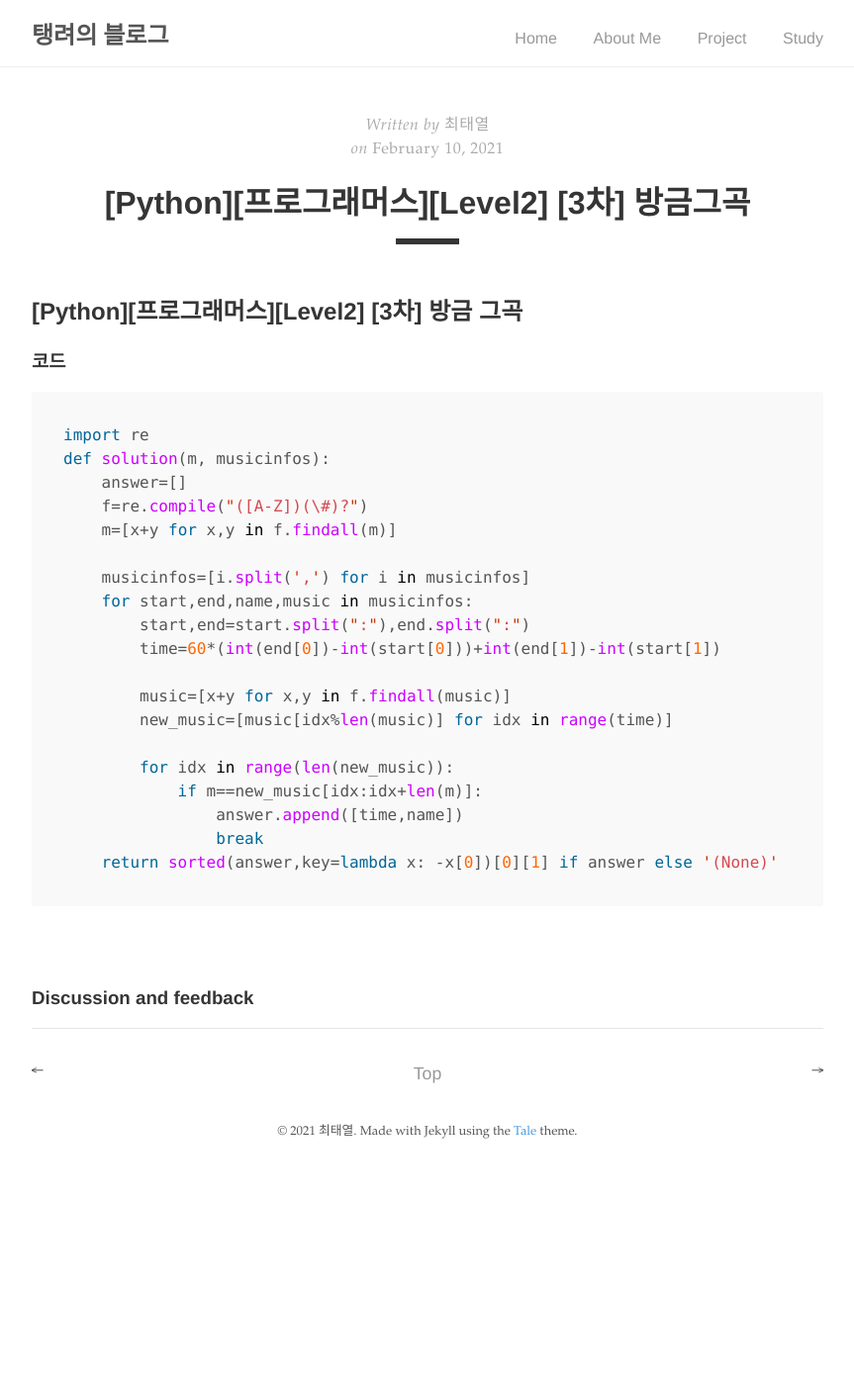
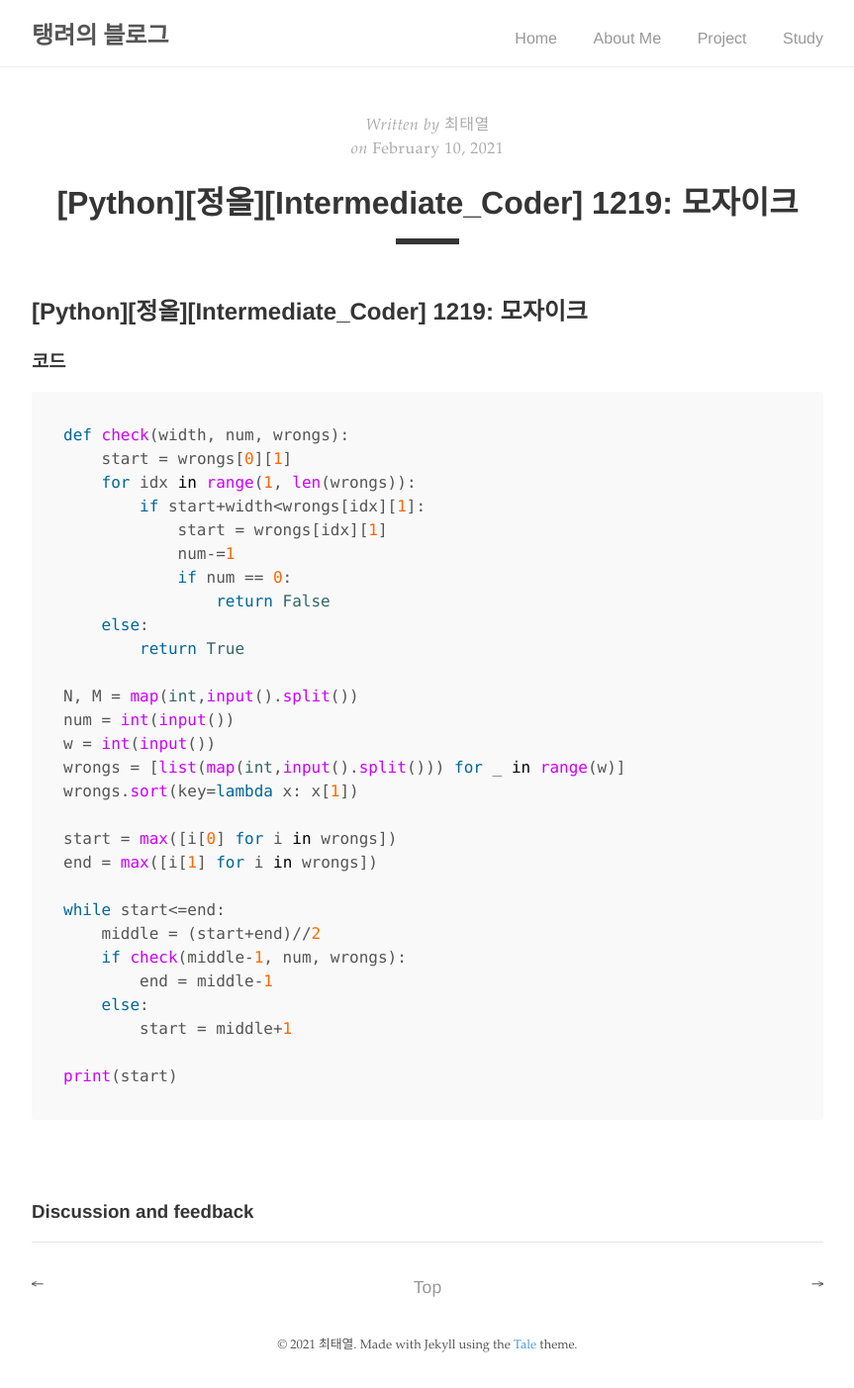
Before and after one commit to Ta-Ye/Ta-Ye.github.io, a Jekyll site: the page built from _posts/2021-02-10-Pro115.md, in a window 1280 px wide. Shown: the whole page at 99% size, without its empty margins (208-1071 px from the left). Built offline with Jekyll 4.4.1, drawn with Linux system fonts in a browser that asks for light colours; some web fonts are replaced; comment, search, counter and statistics services are not loaded; before the commit the page ends 1187 px from its top, so only the background shows below that.

Commit message:
add pro115

````diff
--- a/_posts/2021-02-10-Pro115.md
+++ b/_posts/2021-02-10-Pro115.md
@@ -1,32 +1,41 @@
 ---
 layout: post
-title: "[Python][프로그래머스][Level2] [3차] 방금그곡"
-tags: [Programmers]
+title: "[Python][정올][Intermediate_Coder] 1219: 모자이크"
+tags: [jungol]
 comments: true
 ---
 
-## [Python][프로그래머스][Level2] [3차] 방금 그곡
+## [Python][정올][Intermediate_Coder] 1219: 모자이크
 
 ### 코드
 
 ```python
-import re
-def solution(m, musicinfos):
-    answer=[]
-    f=re.compile("([A-Z])(\#)?")
-    m=[x+y for x,y in f.findall(m)]
+def check(width, num, wrongs):
+    start = wrongs[0][1]
+    for idx in range(1, len(wrongs)):
+        if start+width<wrongs[idx][1]:
+            start = wrongs[idx][1]
+            num-=1
+            if num == 0:
+                return False
+    else:
+        return True
 
-    musicinfos=[i.split(',') for i in musicinfos]
-    for start,end,name,music in musicinfos:
-        start,end=start.split(":"),end.split(":")
-        time=60*(int(end[0])-int(start[0]))+int(end[1])-int(start[1])
+N, M = map(int,input().split())
+num = int(input())
+w = int(input())
+wrongs = [list(map(int,input().split())) for _ in range(w)]
+wrongs.sort(key=lambda x: x[1])
 
-        music=[x+y for x,y in f.findall(music)]
-        new_music=[music[idx%len(music)] for idx in range(time)]
+start = max([i[0] for i in wrongs])
+end = max([i[1] for i in wrongs])
 
-        for idx in range(len(new_music)):
-            if m==new_music[idx:idx+len(m)]:
-                answer.append([time,name])
-                break
-    return sorted(answer,key=lambda x: -x[0])[0][1] if answer else '(None)'
+while start<=end:
+    middle = (start+end)//2
+    if check(middle-1, num, wrongs):
+        end = middle-1
+    else:
+        start = middle+1
+
+print(start)
 ```
````
